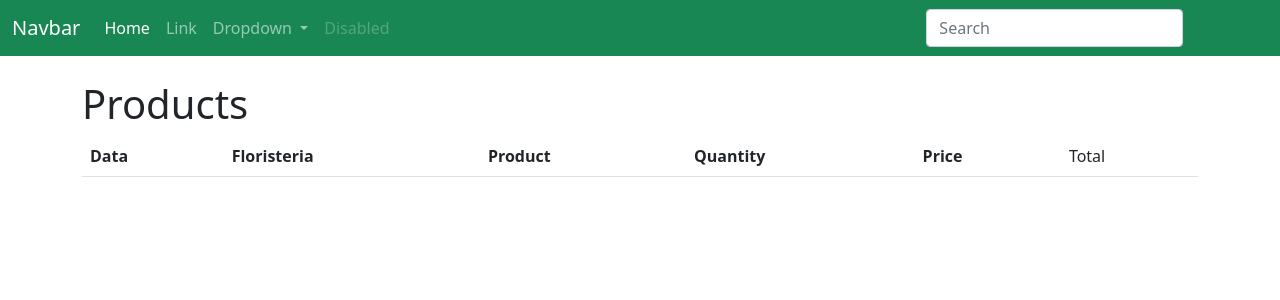
After one commit to dbistuer/Floristeries, a Django app: template hub/templates/Compra/show.html in a window 1280 px wide. The commit adds this page. Shown: the top 300 px of the page. Run offline with Django 3.2, Linux system fonts and the light colour scheme; the template is opened without the code that fills it, so the values that code supplies are empty; some libraries are stand-ins or nearby versions.

```diff
--- /dev/null
+++ b/hub/templates/Compra/show.html
@@ -0,0 +1,49 @@
+{% extends "../base.html"%}
+
+{% block title %} Products bought {% endblock %}
+
+{% block body %}
+
+<h1>Products</h1>
+<div class="row">
+    <div class="col-sm-12 col-md-12 col-lg-12 col-xl-12">
+        <div clas="table-responsive py-2">
+            <table class="table table-striped">
+                <thead>
+                <tr>
+                    <th>Data</th>
+                    <th>Floristeria</th>
+                    <th>Product</th>
+                    <th>Quantity</th>
+                    <th>Price</th>
+                    <td>Total</td>
+                </tr>
+                </thead>
+                <tbody>
+                {% if not elements.count == 0 %}
+                {% for element in elements %}
+                <tr>
+                    <td>{{element.compra_set.data}}</td>
+                    <td>{{element.compra_set.floristeria_set.nom}}</td>
+                    <td>{{element.product_set.name}}</td>
+                    <td>{{element.cantitat}}</td>
+                    <td>{{element.product_set.price}}</td>
+                    <td></td>
+                </tr>
+                {% endfor %}
+                {% else %}
+                <tr>
+                    <td></td>
+                    <td></td>
+                    <td></td>
+                    <td>Total</td>
+                    <td>sumar cap a dalt</td>
+                </tr>
+                {% endif %}
+                </tbody>
+            </table>
+        </div>
+    </div>
+</div>
+
+{% endblock %}
--- a/hub/templates/Product/add.html
+++ b/hub/templates/Product/add.html
@@ -8,7 +8,7 @@
 
 <div class="card">
   <div class="card-body">
-    <form action="product/add" method="POST">
+    <form action="{% url 'productAdd' %}" method="POST">
         {% csrf_token%}
         <div class="form-group">
             <input type="text" id="name" name="name" class="form-control" placeholder="Rose" minlength="2" maxlength="50" required/>
@@ -17,7 +17,7 @@
             <input type="text" id="description" name="description" class="form-control" placeholder="Beautifull red colored AAA category plant" minlength="10" maxlength="500" required/>
         </div>
         <div class="form-group">
-            <input type="number" id="price" name="price" class="form-control" placeholder="1,25" minlength="1" maxlength="4" required/>
+            <input type="decimal" id="price" name="price" class="form-control" placeholder="1,25" minlength="1" maxlength="4" required/>
         </div>
         <div class="form-group">
             <button type="submit" class="btn btn-success btn-block text-black">Save</button>
--- a/hub/templates/Product/list.html
+++ b/hub/templates/Product/list.html
@@ -14,15 +14,17 @@
                     <th>Name</th>
                     <th>Description</th>
                     <th>Price</th>
+                    <td>Detail</td>
                 </tr>
                 </thead>
                 <tbody>
-                {% if not productes.count == 0 %}
+                {% if productes|length != 0 %}
                 {% for product in productes %}
                 <tr>
                     <td>{{product.name}}</td>
                     <td>{{product.description}}</td>
                     <td>{{product.price}}</td>
+                    <td><a class="btn btn-primary" href="{% url 'productDetail' %}/{{product.id}}">Detail</a></td>
                 </tr>
                 {% endfor %}
                 {% else %}
--- a/hub/urls.py
+++ b/hub/urls.py
@@ -1,26 +1,13 @@
-"""Projecte URL Configuration
-
-The `urlpatterns` list routes URLs to views. For more information please see:
-    https://docs.djangoproject.com/en/4.0/topics/http/urls/
-Examples:
-Function views
-    1. Add an import:  from my_app import views
-    2. Add a URL to urlpatterns:  path('', views.home, name='home')
-Class-based views
-    1. Add an import:  from other_app.views import Home
-    2. Add a URL to urlpatterns:  path('', Home.as_view(), name='home')
-Including another URLconf
-    1. Import the include() function: from django.urls import include, path
-    2. Add a URL to urlpatterns:  path('blog/', include('blog.urls'))
-"""
-
 from django.urls import path
 from . import views
 
 urlpatterns = [
+    #product
     path('product/list',views.listProducts, name='productList'),
     path('product/add',views.addProduct, name='productAdd'),
-    path('',views.newProduct),
+    path('product/detail/<int:id>',views.detailProduct, name='productDetail'),
+    #sdfsdf
+    path('compra/show/<int:id>',views.boughtElements, name='productsBought'),
     #path('',views.movieList),
     #path('',views.SignIn)
 ]
```
Also changed, not shown: hub/views.py (+11 -10 lines), hub/migrations/__init__.py (deleted).
